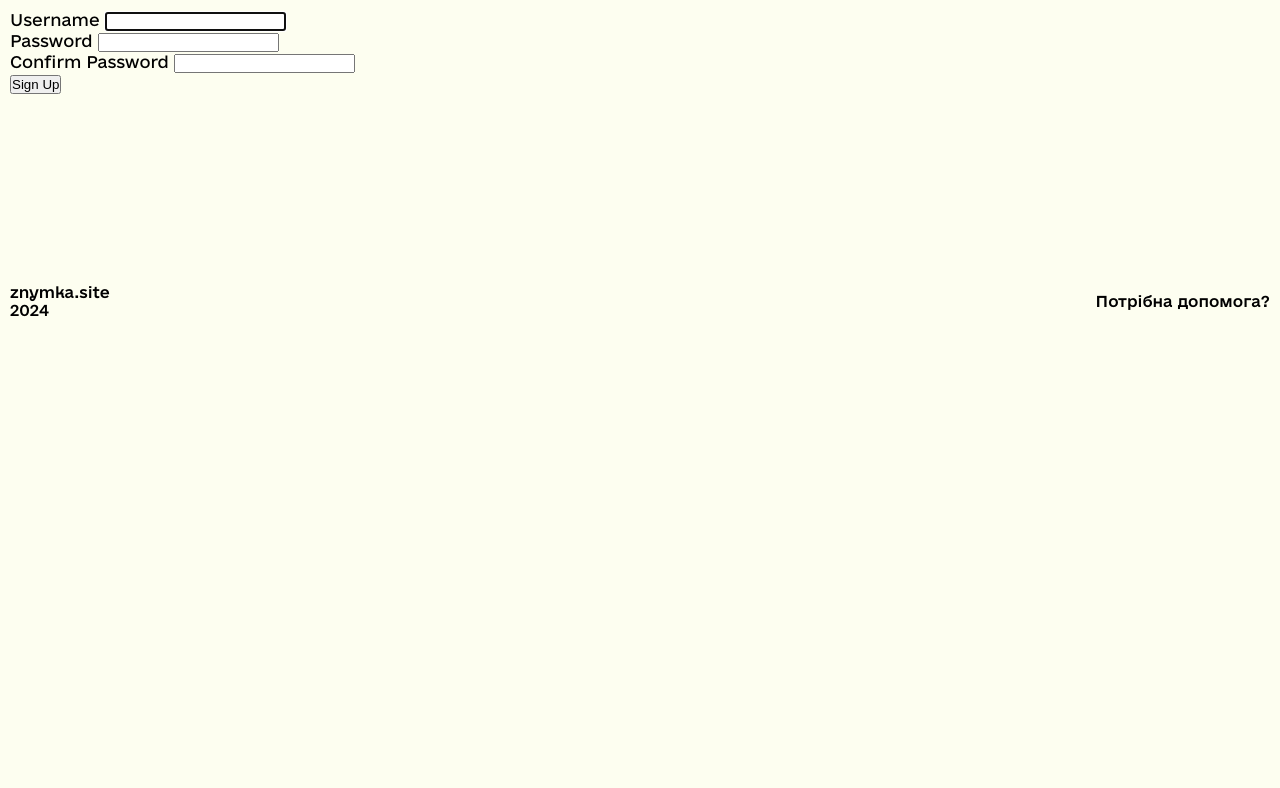
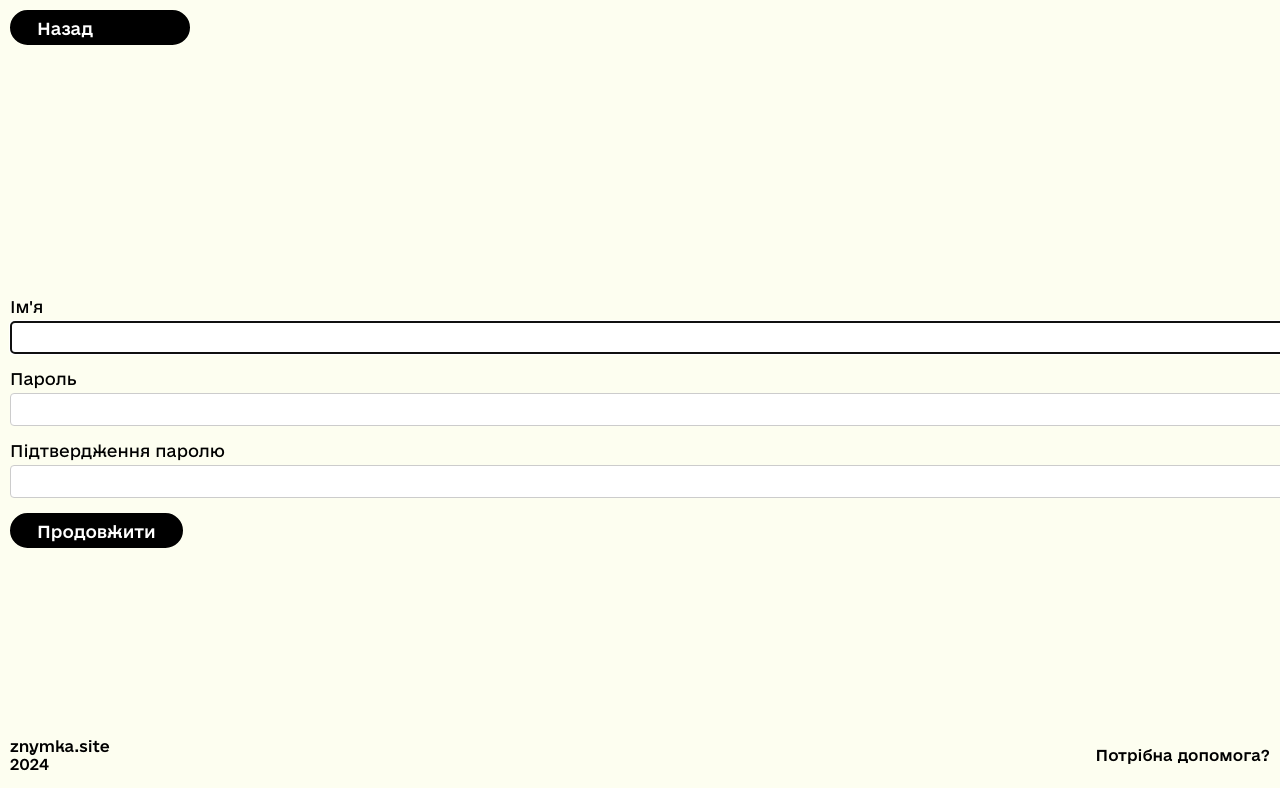
Before and after one commit to otuhii/znymka, a Django app: page /signup/ in a window 1280 px wide. Shown: the top 788 px of the page. Before the commit the page ends 317 px from the top, so only its background shows below. Run offline with Django 4.2, Linux system fonts and the light colour scheme.

Commit message:
Some small changes

```diff
--- a/main/static/styles/css/style.css
+++ b/main/static/styles/css/style.css
@@ -176,3 +176,22 @@ body {
     color: #000000;
     text-decoration: none;
 }
+
+
+
+
+/* Кнопка зарейструватись на логіні*/
+.signup-link {
+    text-decoration: none;
+    color: #000000;
+    margin-left: 2%;
+    font-family: 'e-uk-h-r';
+}
+
+
+
+
+
+.signup-form-headers{
+    font-family: 'e-uk-h-r';
+}
--- a/main/static/styles/signup/style.css
+++ b/main/static/styles/signup/style.css
@@ -1,5 +1,9 @@
 .user-registration-form .form-group {
     margin-bottom: 15px;
+}
+
+.user-registration-form{
+    margin-top: 20%;
 }
 
 .user-registration-form label {
--- a/main/templates/login/login.html
+++ b/main/templates/login/login.html
@@ -1,4 +1,6 @@
 {%extends 'layout.html'%}
+{%load static%}
+
 
 {%block content%}
 <header class="header" style="justify-content: flex-start;">
@@ -11,6 +13,7 @@
         <input type="text" name="username" class="input" placeholder="Ваше ім'я">
         <input type="password" name="password" class="input" placeholder="Ваш пароль">
         <input type="submit" value="Продовжити" class="input-submit">
+        <a href="{%url 'signupView'%}" class="signup-link">Зареєструватись</a>
         <!--<input type="text" placeholder="Ваш номер телефону" class="input" name="phoneNum">
         TO DO: заєбашити двухфакторне підтвердження номером телефону
         або якщо це буде легше - зробити через пошту
--- a/main/templates/signup/signup.html
+++ b/main/templates/signup/signup.html
@@ -1,11 +1,21 @@
 {%extends 'layout.html'%}
+{%load static%}
+<!--Тут хуйню ту всю нормально розташувати і взагалі треба ше заредачити форму яку я сюди передаю-->
+
+{%block css%}
+<link rel="stylesheet" href="{%static 'styles/signup/style.css'%}">
+{%endblock%}
+
 
 {%block content%}
+
+<a class="button" style="text-decoration: none; width: 10%;" href="javascript:window.history.back();">Назад</a>
+
 <form method="POST" class="user-registration-form">
     {% csrf_token %}
 
     <div class="form-group">
-        <label for="{{ form.username.id_for_label }}">Username</label>
+        <label class="signup-form-headers" for="{{ form.username.id_for_label }}">Ім'я</label>
         {{ form.username }}
         {% if form.username.errors %}
             <span class="error">{{ form.username.errors }}</span>
@@ -13,7 +23,7 @@
     </div>
 
     <div class="form-group">
-        <label for="{{ form.password1.id_for_label }}">Password</label>
+        <label class="signup-form-headers" for="{{ form.password1.id_for_label }}">Пароль</label>
         {{ form.password1 }}
         {% if form.password1.errors %}
             <span class="error">{{ form.password1.errors }}</span>
@@ -21,14 +31,14 @@
     </div>
 
     <div class="form-group">
-        <label for="{{ form.password2.id_for_label }}">Confirm Password</label>
+        <label class="signup-form-headers" for="{{ form.password2.id_for_label }}">Підтвердження паролю</label>
         {{ form.password2 }}
         {% if form.password2.errors %}
             <span class="error">{{ form.password2.errors }}</span>
         {% endif %}
     </div>
-
-    <button type="submit">Sign Up</button>
+    <!--TO DO: додати перервірку коректності електронної адреси бо можуть неправильно ввести, кидати якийсь лист на пошту-->
+    <button class="button" type="submit">Продовжити</button>
 </form>
 
 {%endblock%}
```
Also changed, not shown: db.sqlite3.
